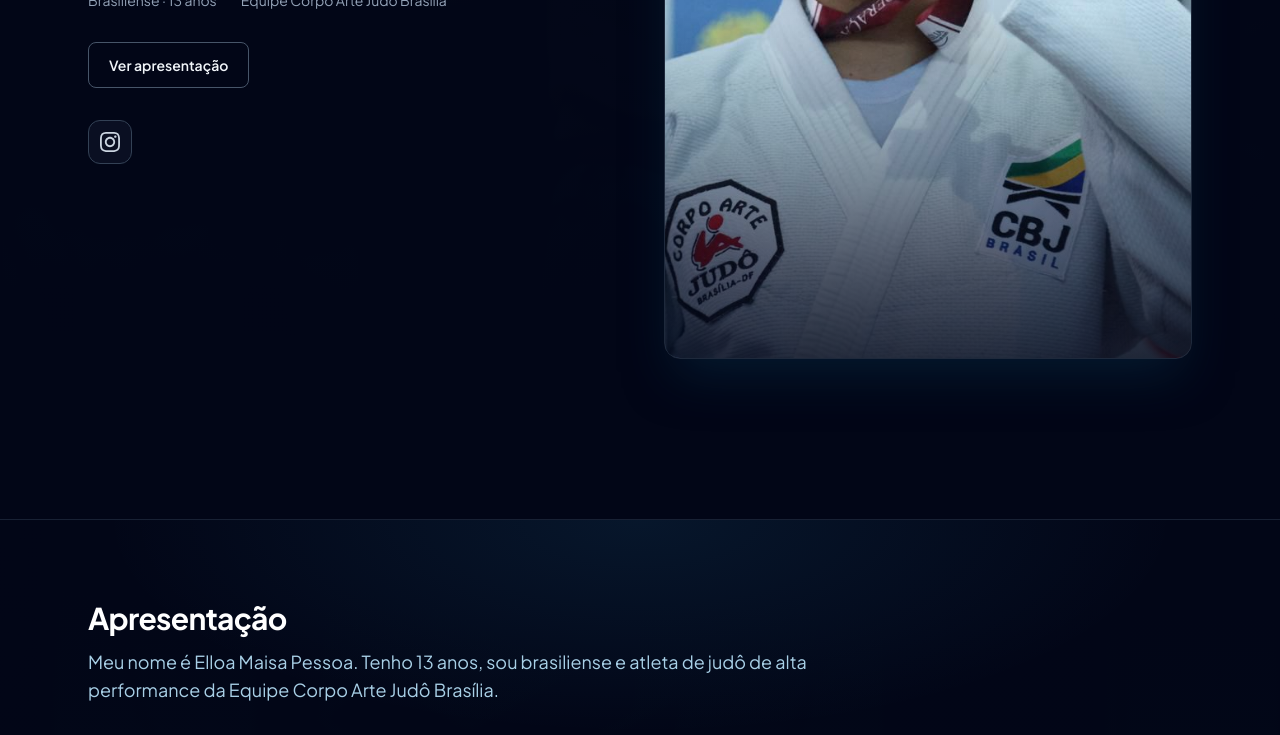
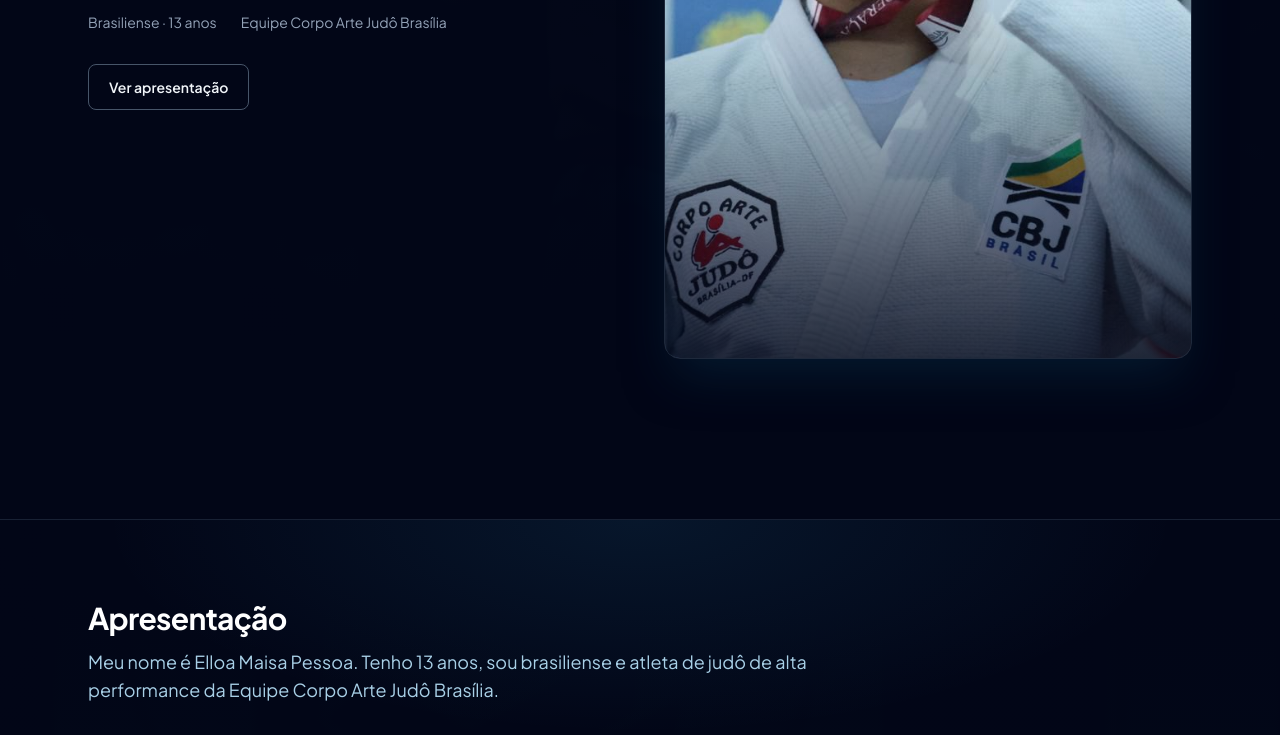
Before and after one commit to kawehenri/elloa, a React (Vite) app: page / in a window 1280 px wide. Shown: the part 980-1715 px from the top of the page. Built offline with nearby package versions, Linux system fonts and the light colour scheme.

Commit message:
Remove unused images and clean up site.ts by eliminating references to deleted image assets, streamlining the social links section for better clarity.

```diff
--- a/src/content/site.ts
+++ b/src/content/site.ts
@@ -200,18 +200,6 @@ export const site = {
         alt: 'Matheus C. Fisio',
         instagramHandle: '@matheuscfisio',
         instagramHref: 'https://instagram.com/matheuscfisio',
-      },
-      {
-        src: '/images/renato_rocha_apoio.png',
-        alt: 'Renato Rocha Brasília',
-        instagramHandle: '@renatorochabrasilia',
-        instagramHref: 'https://instagram.com/renatorochabrasilia',
-      },
-      {
-        src: '/images/reciclando_futuro.PNG',
-        alt: 'Reciclando Futuro',
-        instagramHandle: '@reciclando_futuro',
-        instagramHref: 'https://instagram.com/reciclando_futuro',
       },
       {
         src: '/images/parceria_luminyoralstudio.jpeg',
@@ -477,14 +465,7 @@ export const site = {
       label: 'Enviar e-mail',
       href: 'mailto:elcymarbell@gmail.com?subject=Contato%20pelo%20site%20oficial',
     },
-    social: [
-      {
-        id: 's1',
-        label: '@reciclando_futuro',
-        href: 'https://instagram.com/reciclando_futuro',
-        icon: 'instagram',
-      },
-    ] satisfies SocialLink[],
+    social: [] satisfies SocialLink[],
   },
 
   footer: {
```
Also changed, not shown: public/images/reciclando_futuro.PNG (deleted), public/images/renato_rocha_apoio.png (deleted).
